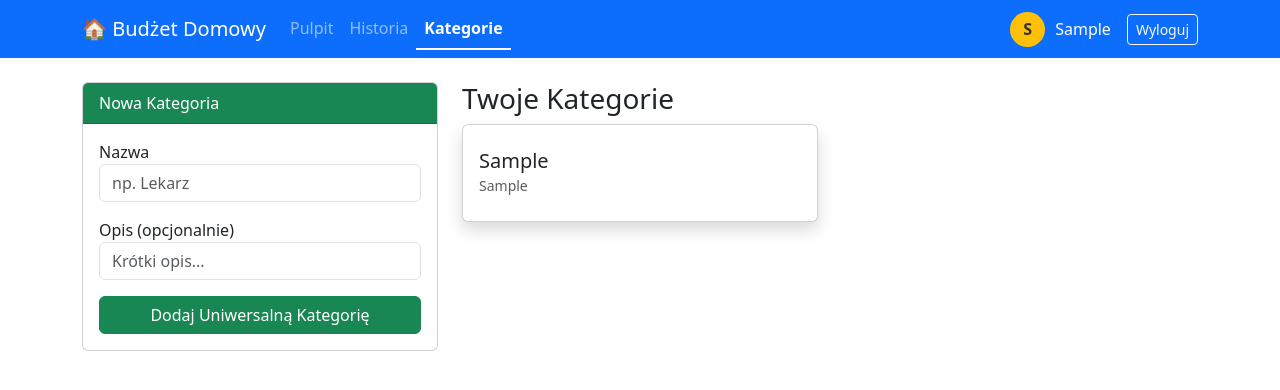
After one commit to Putek19/BazyDanych2, a Flask app: page /categories in a window 1280 px wide. The commit adds this page. Shown: the top 390 px of the page. Run offline with Flask 3, Linux system fonts and the light colour scheme; the visitor is signed in with stand-in values (Sample User, id 1); tables that the repository leaves empty hold one stand-in row (values such as "Sample post").

Commit message:
cos tam dodalem

```diff
--- a/src/models.py
+++ b/src/models.py
@@ -99,8 +99,7 @@ class Transaction(db.Model):
     nazwa = Column(String(100), nullable=False)
     kwota = Column(Numeric(10, 2), nullable=False)
     data = Column(Date, default=datetime.utcnow, nullable=False)
-    zdjecie = Column(LargeBinary, nullable=True)  # JEST: Zdjęcie (BLOB)
-
+    zdjecie = Column(LargeBinary, nullable=True)
     uzytkownik = relationship("User", back_populates="transakcje")
     podbudzet = relationship("SubBudget", back_populates="transakcje")
     kategoria = relationship("Category", back_populates="transakcje")
--- a/src/routes.py
+++ b/src/routes.py
@@ -6,6 +6,14 @@ from . import db
 from .models import User, Household, HouseholdMember, SubBudget, Category, Transaction
 
 bp = Blueprint("main", __name__)
+
+
+@bp.context_processor
+def inject_user():
+    user = None
+    if "user_id" in session:
+        user = db.session.get(User, session["user_id"])
+    return dict(current_user=user)
 
 
 # Pomocnik: pobierz aktualnie zalogowanego usera
@@ -200,3 +208,62 @@ def login():
 def logout():
     session.pop("user_id", None)
     return redirect(url_for("main.login"))
+
+
+@bp.route("/history")
+def history():
+    user = get_current_user()
+    if not user:
+        return redirect(url_for("main.login"))
+
+    # Pobierz ID gospodarstwa
+    member = HouseholdMember.query.filter_by(id_uzytkownika=user.id).first()
+
+    # Pobierz WSZYSTKIE transakcje, sortuj od najnowszych
+    all_transactions = (
+        Transaction.query.filter(
+            Transaction.podbudzet.has(id_gospodarstwa=member.id_gospodarstwa)
+        )
+        .order_by(Transaction.data.desc())
+        .all()
+    )
+
+    return render_template("history.html", transakcje=all_transactions)
+
+
+@bp.route("/categories", methods=["GET", "POST"])
+def categories():
+    user = get_current_user()
+    if not user:
+        return redirect(url_for("main.login"))
+
+    member = HouseholdMember.query.filter_by(id_uzytkownika=user.id).first()
+
+    if request.method == "POST":
+        nazwa = request.form.get("nazwa")
+        opis = request.form.get("opis")
+
+        # ZMIANA: Nie pobieramy typu z formularza.
+        # Ustawiamy na sztywno "Ogólna", żeby pasowała do wszystkiego.
+        typ = "Ogólna"
+
+        # Sprawdź czy taka już nie istnieje
+        exists = Category.query.filter_by(
+            id_gospodarstwa=member.id_gospodarstwa, nazwa=nazwa
+        ).first()
+
+        if not exists:
+            new_cat = Category(
+                id_gospodarstwa=member.id_gospodarstwa, nazwa=nazwa, opis=opis, typ=typ
+            )
+            db.session.add(new_cat)
+            db.session.commit()
+            flash(f"Dodano kategorię: {nazwa}")
+        else:
+            flash("Taka kategoria już istnieje!")
+
+        return redirect(url_for("main.categories"))
+
+    # Wyświetlanie listy
+    cats = Category.query.filter_by(id_gospodarstwa=member.id_gospodarstwa).all()
+    return render_template("categories.html", categories=cats)
--- a/src/templates/base.html
+++ b/src/templates/base.html
@@ -4,17 +4,70 @@
     <meta charset="UTF-8">
     <title>Budżet Domowy</title>
     <link href="https://cdn.jsdelivr.net/npm/bootstrap@5.3.0/dist/css/bootstrap.min.css" rel="stylesheet">
+    <style>
+        .user-avatar {
+            width: 35px;
+            height: 35px;
+            background-color: #ffc107;
+            color: #333;
+            border-radius: 50%;
+            display: flex;
+            align-items: center;
+            justify-content: center;
+            font-weight: bold;
+            margin-right: 10px;
+        }
+        /* Styl dla aktywnego linku - pogrubienie i jaśniejszy kolor */
+        .navbar-dark .navbar-nav .nav-link.active {
+            color: #fff;
+            font-weight: bold;
+            border-bottom: 2px solid #fff;
+        }
+    </style>
 </head>
 <body>
-    <nav class="navbar navbar-dark bg-primary mb-4">
+    <nav class="navbar navbar-expand-lg navbar-dark bg-primary mb-4">
         <div class="container">
             <a class="navbar-brand" href="{{ url_for('main.index') }}">🏠 Budżet Domowy</a>
-            <div>
-                <a href="{{ url_for('main.login') }}" class="btn btn-light btn-sm">Logowanie</a>
-                <a href="{{ url_for('main.register') }}" class="btn btn-warning btn-sm">Rejestracja</a>
+
+            <button class="navbar-toggler" type="button" data-bs-toggle="collapse" data-bs-target="#navbarNav">
+                <span class="navbar-toggler-icon"></span>
+            </button>
+
+            <div class="collapse navbar-collapse" id="navbarNav">
+                {% if current_user %}
+                <ul class="navbar-nav me-auto">
+                    <li class="nav-item">
+                        <a class="nav-link {{ 'active' if request.endpoint == 'main.index' else '' }}"
+                           href="{{ url_for('main.index') }}">Pulpit</a>
+                    </li>
+                    <li class="nav-item">
+                        <a class="nav-link {{ 'active' if request.endpoint == 'main.history' else '' }}"
+                           href="{{ url_for('main.history') }}">Historia</a>
+                    </li>
+                    <li class="nav-item">
+                        <a class="nav-link {{ 'active' if request.endpoint == 'main.categories' else '' }}"
+                           href="{{ url_for('main.categories') }}">Kategorie</a>
+                    </li>
+                </ul>
+                {% endif %}
+
+                <div class="d-flex align-items-center ms-auto">
+                    {% if current_user %}
+                        <div class="user-avatar">
+                            {{ current_user.nazwa_uzytkownika[0].upper() }}
+                        </div>
+                        <span class="text-white me-3">{{ current_user.nazwa_uzytkownika }}</span>
+                        <a href="{{ url_for('main.logout') }}" class="btn btn-outline-light btn-sm">Wyloguj</a>
+                    {% else %}
+                        <a href="{{ url_for('main.login') }}" class="btn btn-light btn-sm me-2">Logowanie</a>
+                        <a href="{{ url_for('main.register') }}" class="btn btn-warning btn-sm">Rejestracja</a>
+                    {% endif %}
+                </div>
             </div>
         </div>
     </nav>
+
     <div class="container">
         {% with messages = get_flashed_messages() %}
             {% if messages %}
@@ -23,7 +76,10 @@
                 {% endfor %}
             {% endif %}
         {% endwith %}
+
         {% block content %}{% endblock %}
     </div>
+
+    <script src="https://cdn.jsdelivr.net/npm/bootstrap@5.3.0/dist/js/bootstrap.bundle.min.js"></script>
 </body>
 </html>
--- /dev/null
+++ b/src/templates/categories.html
@@ -0,0 +1,45 @@
+{% extends "base.html" %}
+
+{% block content %}
+<div class="row">
+    <div class="col-md-4">
+        <div class="card mb-4">
+            <div class="card-header bg-success text-white">Nowa Kategoria</div>
+            <div class="card-body">
+                <form method="POST">
+                    <div class="mb-3">
+                        <label>Nazwa</label>
+                        <input type="text" name="nazwa" class="form-control" placeholder="np. Lekarz" required>
+                    </div>
+
+                    <div class="mb-3">
+                        <label>Opis (opcjonalnie)</label>
+                        <input type="text" name="opis" class="form-control" placeholder="Krótki opis...">
+                    </div>
+                    <button type="submit" class="btn btn-success w-100">Dodaj Uniwersalną Kategorię</button>
+                </form>
+            </div>
+        </div>
+    </div>
+
+    <div class="col-md-8">
+        <h3>Twoje Kategorie</h3>
+        <div class="row">
+            {% for c in categories %}
+            <div class="col-md-6 mb-2">
+                <div class="card border-left-primary shadow h-100 py-2">
+                    <div class="card-body">
+                        <div class="row no-gutters align-items-center">
+                            <div class="col mr-2">
+                                <div class="h5 mb-0 font-weight-bold text-gray-800">{{ c.nazwa }}</div>
+                                <small class="text-muted">{{ c.opis or '' }}</small>
+                            </div>
+                        </div>
+                    </div>
+                </div>
+            </div>
+            {% endfor %}
+        </div>
+    </div>
+</div>
+{% endblock %}
```
Also changed, not shown: src/templates/history.html (added, +37 -0 lines).
